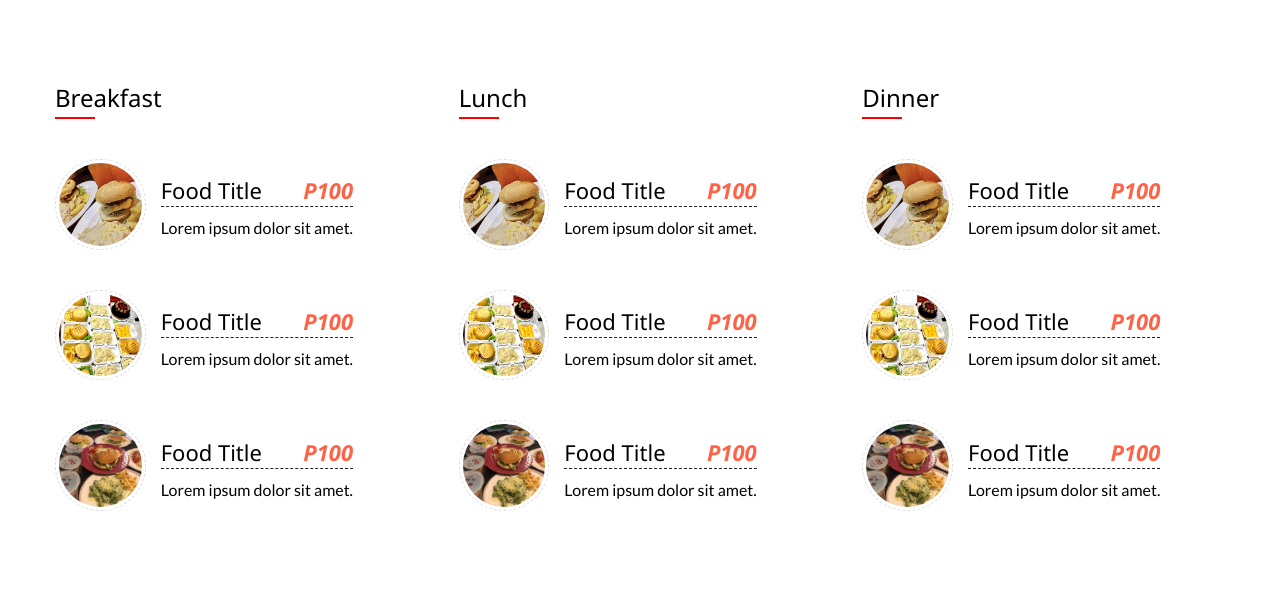
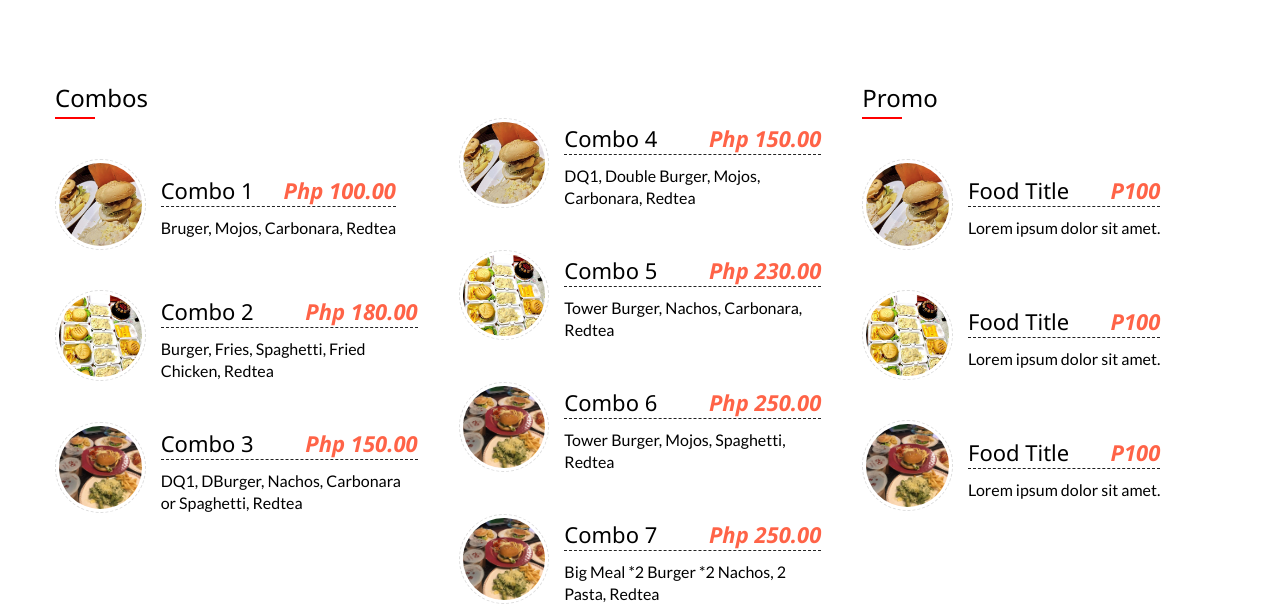
Before and after one commit to Ryzenkyoshi/Menu, a plain HTML site: page index.html in a window 1280 px wide. Shown: the part 209-815 px from the top of the page. Drawn offline with nearby package versions, Linux system fonts and the light colour scheme.

Commit message:
Update index.html

```diff
--- a/index.html
+++ b/index.html
@@ -45,54 +45,60 @@ body {font-family: "Lato", sans-serif}
       </div>
       <div class="menus">
           <div class="menu-column">
-              <h4>breakfast</h4>
+              <h4>Combos</h4>
               <div class="single-menu">
                   <img src="img1.jpg" alt="" style="width: 25%;">
                   <div class="menu-content">
-                      <h5>Food Title <span>P100   </span></h5>
-                      <p>Lorem ipsum dolor sit amet.</p>
+                      <h5>Combo 1 <span> Php 100.00  </span></h5>
+                      <p>Bruger, Mojos, Carbonara, Redtea</p>
                   </div>
               </div>
               <div class="single-menu">
                   <img src="img2.jpg" alt="" style="width: 25%;">
                   <div class="menu-content">
-                      <h5>Food Title <span>P100   </span></h5>
-                      <p>Lorem ipsum dolor sit amet.</p>
+                      <h5>Combo 2 <span> Php 180.00  </span></h5>
+                      <p>Burger, Fries, Spaghetti, Fried Chicken, Redtea</p>
                   </div>
               </div>
               <div class="single-menu">
                   <img src="img3.jpg" alt="" style="width: 25%;">
                   <div class="menu-content">
-                      <h5>Food Title <span>P100   </span></h5>
-                      <p>Lorem ipsum dolor sit amet.</p>
+                      <h5>Combo 3 <span>Php 150.00   </span></h5>
+                      <p>DQ1, DBurger, Nachos, Carbonara or Spaghetti, Redtea</p>
                   </div>
               </div>
           </div>
           <div class="menu-column">
-              <h4>lunch</h4>
               <div class="single-menu">
                   <img src="img1.jpg" alt="" style="width: 25%;">
                   <div class="menu-content">
-                      <h5>Food Title <span>P100   </span></h5>
-                      <p>Lorem ipsum dolor sit amet.</p>
+                      <h5> Combo 4 <span>Php 150.00 </span></h5>
+                      <p>DQ1, Double Burger, Mojos, Carbonara, Redtea</p>
                   </div>
               </div>
               <div class="single-menu">
                   <img src="img2.jpg" alt="" style="width: 25%;">
                   <div class="menu-content">
-                      <h5>Food Title <span>P100   </span></h5>
-                      <p>Lorem ipsum dolor sit amet.</p>
+                      <h5>Combo 5 <span> Php 230.00   </span></h5>
+                      <p>Tower Burger, Nachos, Carbonara, Redtea</p>
                   </div>
               </div>
               <div class="single-menu">
                   <img src="img3.jpg" alt="" style="width: 25%;">
                   <div class="menu-content">
-                      <h5>Food Title <span>P100   </span></h5>
-                      <p>Lorem ipsum dolor sit amet.</p>
+                      <h5>Combo 6 <span>Php 250.00   </span></h5>
+                      <p>Tower Burger, Mojos, Spaghetti, Redtea</p>
+                  </div>
+              </div>
+              <div class="single-menu">
+                  <img src="img3.jpg" alt="" style="width: 25%;">
+                  <div class="menu-content">
+                      <h5>Combo 7 <span>Php 250.00   </span></h5>
+                      <p>Big Meal *2 Burger *2 Nachos, 2 Pasta, Redtea</p>
                   </div>
               </div>
           </div><div class="menu-column">
-              <h4>dinner</h4>
+              <h4>Promo</h4>
               <div class="single-menu">
                   <img src="img1.jpg" alt="" style="width: 25%;">
                   <div class="menu-content">
```
